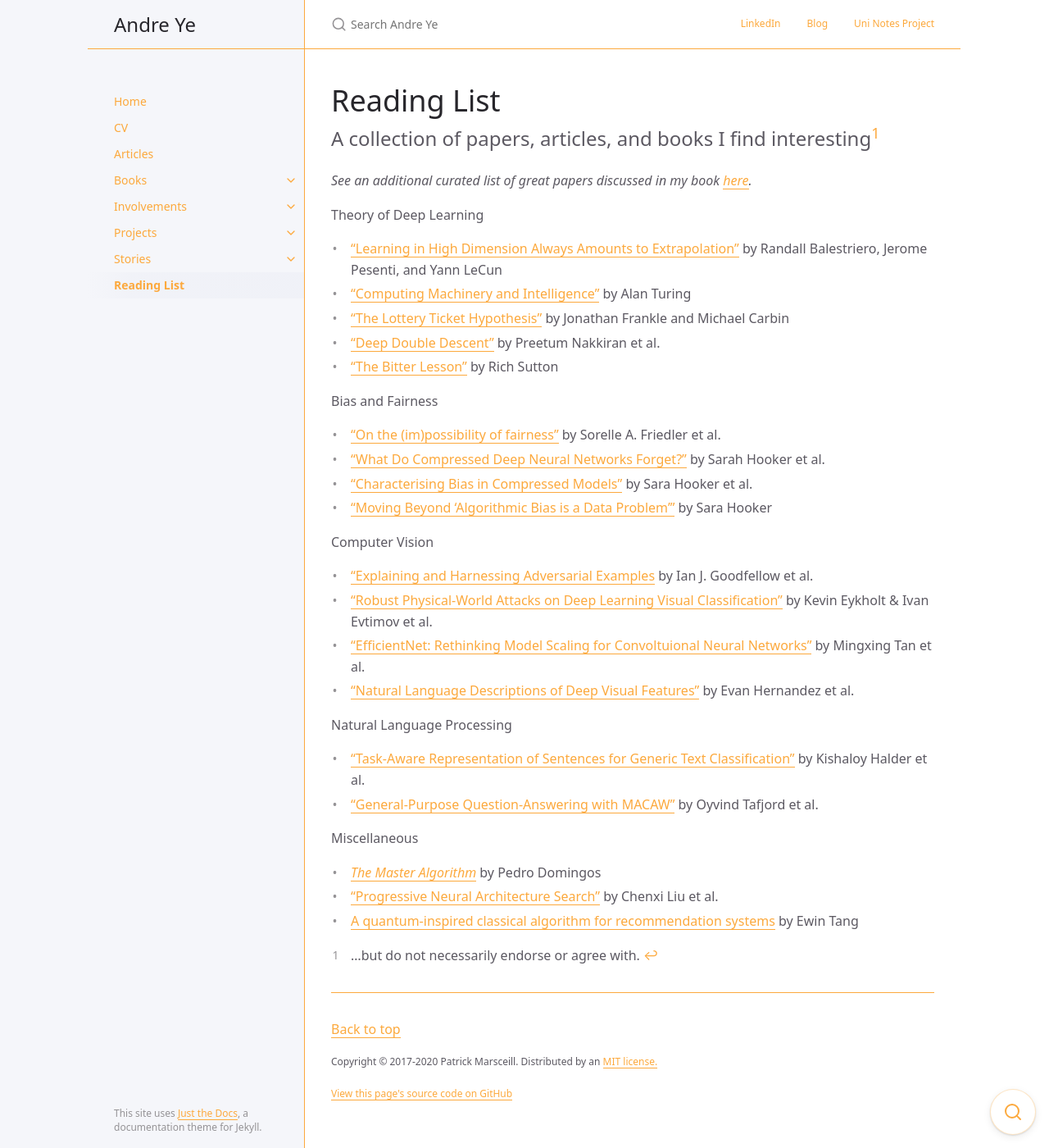
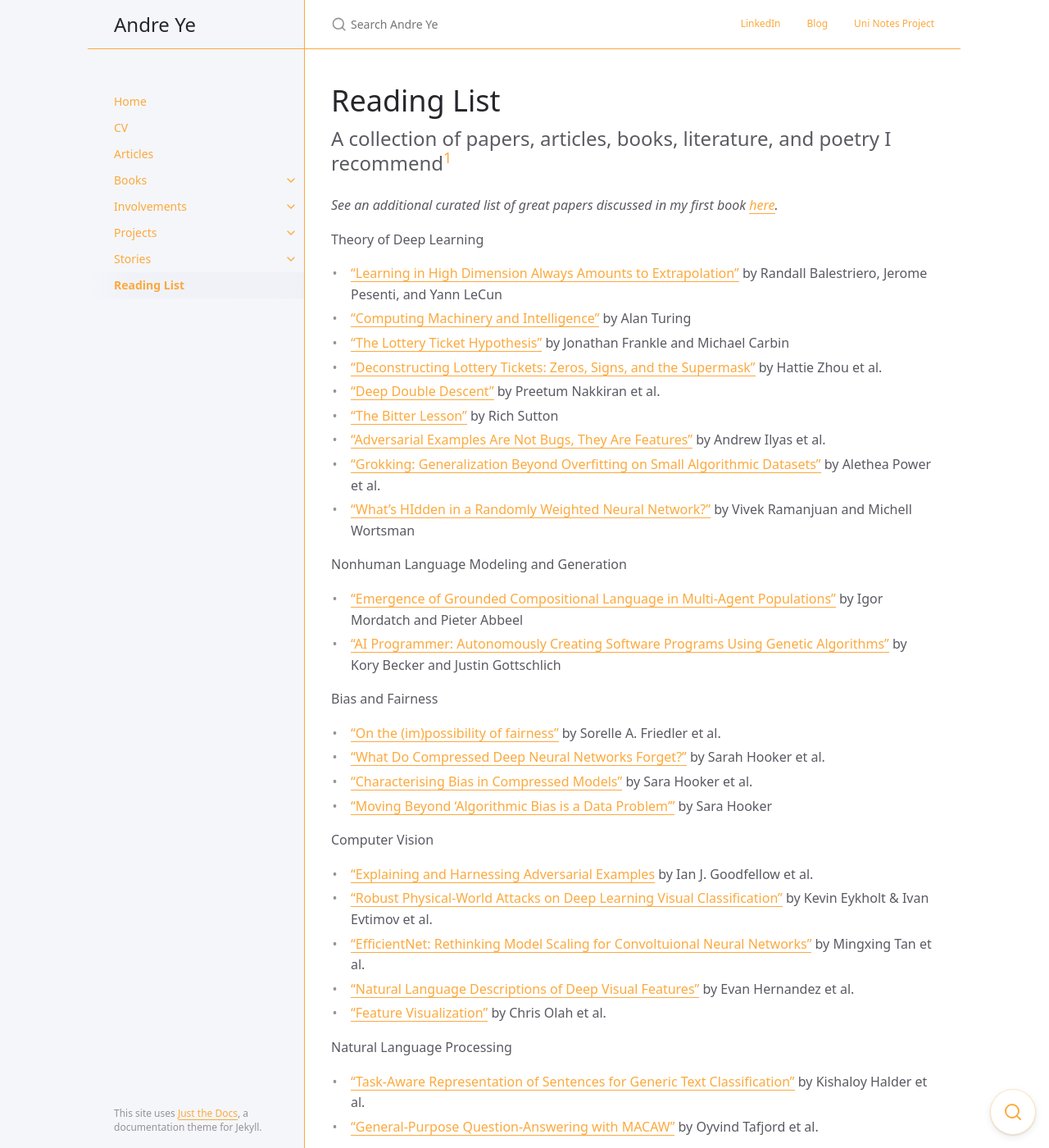
Before and after one commit to andre-ye/andre-ye.github.io-retired, a Jekyll site: the page built from docs/reading-list.md, in a window 1280 px wide and 1400 px high. Shown: the whole window at 82% size. Built offline with Jekyll 4.4.1, drawn with Linux system fonts in a browser that asks for light colours; nearby versions of some CDN libraries; some of the changed text lies outside the part shown.

Commit message:
Update reading-list.md

```diff
--- a/docs/reading-list.md
+++ b/docs/reading-list.md
@@ -8,17 +8,25 @@ permalink: /reading-list
 
 # Reading List
 
-A collection of papers, articles, and books I find interesting[^1]
+A collection of papers, articles, books, literature, and poetry I recommend[^1]
 {: .fs-6 .fw-300 }
 
-*See an additional curated list of great papers discussed in my book [here](https://andre-ye.github.io/docs/books/modern-deep-learning/#case-study-papers){:target="_blank"}.*
+*See an additional curated list of great papers discussed in my first book [here](https://andre-ye.github.io/docs/books/modern-deep-learning/#case-study-papers){:target="_blank"}.*
 
 Theory of Deep Learning
 - ["Learning in High Dimension Always Amounts to Extrapolation"](https://arxiv.org/pdf/2110.09485.pdf){:target="_blank"} by Randall Balestriero, Jerome Pesenti, and Yann LeCun
 - ["Computing Machinery and Intelligence"](https://academic.oup.com/mind/article/LIX/236/433/986238){:target="_blank"} by Alan Turing
 - ["The Lottery Ticket Hypothesis"](https://arxiv.org/pdf/1803.03635.pdf){:target="_blank"} by Jonathan Frankle and Michael Carbin
+- ["Deconstructing Lottery Tickets: Zeros, Signs, and the Supermask"](https://arxiv.org/pdf/1905.01067.pdf){:target="_blank"} by Hattie Zhou et al.
 - ["Deep Double Descent"](https://arxiv.org/pdf/1912.02292.pdf){:target="_blank"} by Preetum Nakkiran et al.
 - ["The Bitter Lesson"](http://www.incompleteideas.net/IncIdeas/BitterLesson.html){:target="_blank"} by Rich Sutton
+- ["Adversarial Examples Are Not Bugs, They Are Features"](https://arxiv.org/pdf/1905.02175.pdf){:target="_blank"} by Andrew Ilyas et al.
+- ["Grokking: Generalization Beyond Overfitting on Small Algorithmic Datasets"](https://arxiv.org/pdf/2201.02177.pdf){:target="_blank"} by Alethea Power et al.
+- ["What's HIdden in a Randomly Weighted Neural Network?"](https://arxiv.org/pdf/1911.13299.pdf){:target="_blank"} by Vivek Ramanjuan and Michell Wortsman
+
+Nonhuman Language Modeling and Generation
+- ["Emergence of Grounded Compositional Language in Multi-Agent Populations"](https://arxiv.org/abs/1703.04908){:target="_blank"} by Igor Mordatch and Pieter Abbeel
+- ["AI Programmer: Autonomously Creating Software Programs Using Genetic Algorithms"](https://arxiv.org/pdf/1709.05703.pdf){:target="_blank"} by Kory Becker and Justin Gottschlich
 
 Bias and Fairness
 - ["On the (im)possibility of fairness"](https://arxiv.org/pdf/1609.07236.pdf){:target="_blank"} by Sorelle A. Friedler et al.
@@ -31,6 +39,7 @@ Computer Vision
 - ["Robust Physical-World Attacks on Deep Learning Visual Classification"](https://arxiv.org/pdf/1707.08945.pdf){:target="_blank"} by Kevin Eykholt & Ivan Evtimov et al.
 - ["EfficientNet: Rethinking Model Scaling for Convoltuional Neural Networks"](https://arxiv.org/pdf/1905.11946.pdf){:target="_blank"} by Mingxing Tan et al.
 - ["Natural Language Descriptions of Deep Visual Features"](https://arxiv.org/abs/2201.11114){:target="_blank"} by Evan Hernandez et al.
+- ["Feature Visualization"](https://distill.pub/2017/feature-visualization/){:target="_blank"} by Chris Olah et al.
 
 Natural Language Processing
 - ["Task-Aware Representation of Sentences for Generic Text Classification"](https://kishaloyhalder.github.io/pdfs/tars_coling2020.pdf){:target="_blank"} by Kishaloy Halder et al.
@@ -40,6 +49,13 @@ Miscellaneous
 - [*The Master Algorithm*](https://www.basicbooks.com/titles/pedro-domingos/the-master-algorithm/9780465061921/){:target="_blank"} by Pedro Domingos
 - ["Progressive Neural Architecture Search"](https://arxiv.org/pdf/1712.00559.pdf){:target="_blank"} by Chenxi Liu et al.
 - [A quantum-inspired classical algorithm for recommendation systems](https://arxiv.org/pdf/1807.04271.pdf){:target='_blank"} by Ewin Tang
-
+- [*The Selfish Gene*](https://ia803102.us.archive.org/4/items/richarddawkinstheselfishgene30thanniversaryeditionwithanewintroductionbytheauthor/RICHARD%20DAWKINS%20THE%20SELFISH%20GENE%20%2030TH%20ANNIVERSARY%20EDITION%20WITH%20A%20NEW%20INTRODUCTION%20BY%20THE%20AUTHOR.pdf){:target="_blank"} by Richard Dawkins
+- [*Dude, You're a Fag: Masculinity and Sexuality in High School*](https://www.ucpress.edu/book/9780520271487/dude-youre-a-fag){:target="_blank"} by CJ Pascoe
+- ["Pale Horse, Pale Rider"](https://ia801602.us.archive.org/2/items/in.ernet.dli.2015.184599/2015.184599.Pale-Horse-pale-Rider.pdf){:target="_blank"} by Katherine Anne Porter
+- ["Gym Crush"](https://fourwayreview.com/gym-crush-by-josh-tvrdy/){:target="_blank"} by Josh Tvrdy
+- ["The Out & Proud Boy Passes the Baseball Boy"](https://courtgreen.net/issue-16/josh-tvrdy){:target="_blank"} by Josh Tvrdy
+- [*Quarantine*](http://rahulmehtawriter.com/quarantine/){:target="_blank"} by Rahul Mehta
+- ["A Cyborg Manifesto"](https://warwick.ac.uk/fac/arts/english/currentstudents/undergraduate/modules/fictionnownarrativemediaandtheoryinthe21stcentury/manifestly_haraway_----_a_cyborg_manifesto_science_technology_and_socialist-feminism_in_the_....pdf){:target="_blank"} by Donna Haraway
+- [*Philosophy: Who Needs It?*](https://www.kingauthor.net/books/Ayn%20Rand/Philosophy%20Who%20Needs%20It/Philosophy%20Who%20Needs%20It%20-%20Ayn%20Rand.pdf){:target="_blank"} by Ayn Rand
 
 [^1]: ...but do not necessarily endorse or agree with.
```
